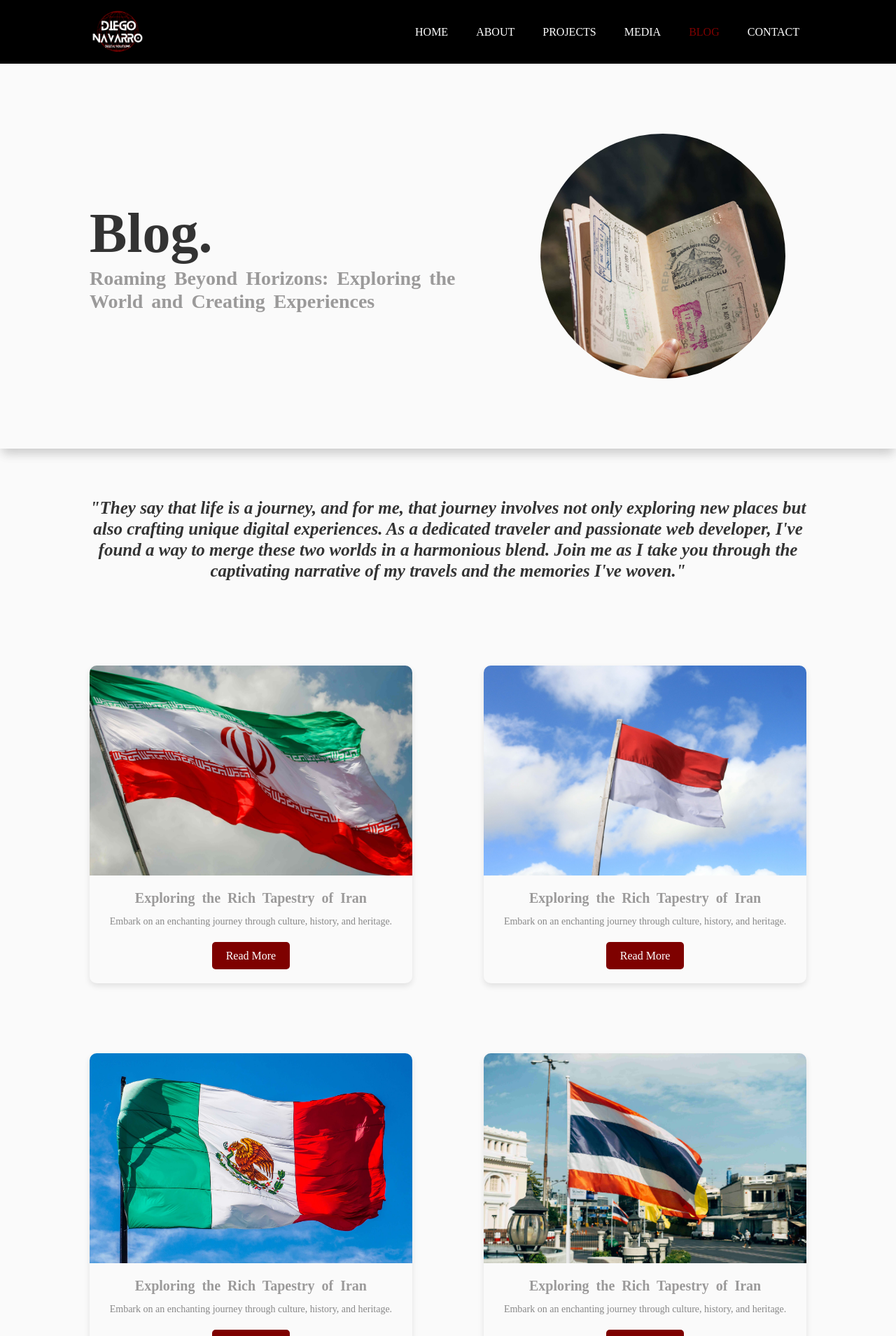
After one commit to DiegNav33/My-Portfolio, a PHP site: page /pages/destination-pages/article.html in a window 1280 px wide. The commit adds this page. Shown: the top 1909 px of the page at 70% size. Run offline with PHP 8.4, Linux system fonts and the light colour scheme; some libraries are stand-ins or nearby versions.

Commit message:
All pages modified -> added BLOG on nav bar, new page blog with articles, scss modified

```diff
--- a/css/style.css
+++ b/css/style.css
@@ -776,12 +799,73 @@ main .blogFlex .blogGeneralRight img {
 main .blogFlex .blogGeneralRight .japanFlag {
   left: -150px;
 }
+main .blogFlex .blogGeneralRight .passportStamp {
+  left: -135px;
+  top: -70px;
+  width: 180%;
+}
 main .blogContent article {
   text-align: center;
   margin: 5rem 0;
 }
 main .blogContent article p {
   padding: 2rem 0;
+}
+main .blogArticlesGeneral article p {
+  font-size: 2.5rem;
+  font-style: oblique;
+  font-weight: bold;
+}
+main .blogArticlesGeneral .blogArticles {
+  display: flex;
+  justify-content: space-between;
+  flex-wrap: wrap;
+}
+main .blogArticlesGeneral .blogArticles .card {
+  width: 45%;
+  background-color: #fafafa;
+  border-radius: 10px;
+  box-shadow: 0 4px 8px rgba(0, 0, 0, 0.1);
+  overflow: hidden;
+  transition: transform 0.2s, box-shadow 0.2s;
+  margin: 5rem 0;
+}
+main .blogArticlesGeneral .blogArticles .card:hover {
+  transform: translateY(-15px);
+  box-shadow: 0 6px 12px rgba(0, 0, 0, 0.15);
+}
+main .blogArticlesGeneral .blogArticles .card .cardImage {
+  width: 100%;
+  height: 300px;
+  display: block;
+  -o-object-fit: cover;
+     object-fit: cover;
+}
+main .blogArticlesGeneral .blogArticles .card .cardContent {
+  padding: 20px;
+  text-align: center;
+}
+main .blogArticlesGeneral .blogArticles .card h2 {
+  font-size: 20px;
+  margin-bottom: 10px;
+}
+main .blogArticlesGeneral .blogArticles .card p {
+  font-size: 14px;
+  color: #888;
+  margin-bottom: 20px;
+}
+main .blogArticlesGeneral .blogArticles .card a {
+  display: inline-block;
+  padding: 10px 20px;
+  background-color: var(--colorRed);
+  color: #fff;
+  border: none;
+  border-radius: 5px;
+  text-decoration: none;
+  transition: background-color 0.5s ease;
+}
+main .blogArticlesGeneral .blogArticles .card a:hover {
+  background-color: #0056b3;
 }
 main .contactFlex {
   display: flex;
--- a/index.html
+++ b/index.html
@@ -24,6 +24,7 @@
                     <li><a href="pages/about.html">ABOUT</a></li>
                     <li><a href="pages/projects.html">PROJECTS</a></li>
                     <li><a href="pages/photo_video.html">MEDIA</a></li>
+                    <li><a href="destination-pages/article.html">BLOG</a></li>
                     <li><a href="pages/contact.html">CONTACT</a></li>
                 </ul>
             </nav>
--- a/pages/about.html
+++ b/pages/about.html
@@ -24,6 +24,7 @@
                     <li><a class="active" href="about.html">ABOUT</a></li>
                     <li><a href="projects.html">PROJECTS</a></li>
                     <li><a href="photo_video.html">MEDIA</a></li>
+                    <li><a href="destination-pages/article.html">BLOG</a></li>
                     <li><a href="contact.html">CONTACT</a></li>
                 </ul>
             </nav>
--- a/pages/contact.html
+++ b/pages/contact.html
@@ -24,6 +24,7 @@
                     <li><a href="about.html">ABOUT</a></li>
                     <li><a href="projects.html">PROJECTS</a></li>
                     <li><a href="photo_video.html">MEDIA</a></li>
+                    <li><a href="destination-pages/article.html">BLOG</a></li>
                     <li><a class="active" href="contact.html">CONTACT</a></li>
                 </ul>
             </nav>
--- /dev/null
+++ b/pages/destination-pages/article.html
@@ -0,0 +1,127 @@
+<!DOCTYPE html>
+<html lang="fr">
+
+<head>
+    <meta charset="UTF-8">
+    <meta name="viewport" content="width=device-width, initial-scale=1.0">
+    <meta name="description" content="Portfolio Web Developer Diego Navarro">
+    <meta name="author" content="Navarro Diego">
+    <link rel="icon" type="image/png" href="../../images/Diego.png" />
+    <title>Navarro Diego | Web Developer / Web designer / video & photo editing</title>
+    <link rel="preconnect" href="https://fonts.googleapis.com">
+    <link rel="preconnect" href="https://fonts.gstatic.com" crossorigin>
+    <link href="https://fonts.googleapis.com/css2?family=Alegreya+Sans+SC:ital,wght@0,300;0,400;0,500;0,700;0,800;0,900;1,300;1,400;1,500;1,700;1,800;1,900&display=swap" rel="stylesheet">
+    <link rel="stylesheet" href="../../css/style.css">
+</head>
+<body>
+    <header>
+        <div class="container">
+            <nav class="dFlex">
+                <a href="../../index.html"><img src="../../images/Diego.png" alt="Logo Diego Navarro Digital Solutions"></a>
+                <ul>
+                    <li><a href="../../index.html">HOME</a></li>
+                    <li><a href="../about.html">ABOUT</a></li>
+                    <li><a href="../projects.html">PROJECTS</a></li>
+                    <li><a href="../photo_video.html">MEDIA</a></li>
+                    <li><a class="active" href="article.html">BLOG</a></li>
+                    <li><a href="../contact.html">CONTACT</a></li>
+                </ul>
+            </nav>
+        </div>
+    </header>
+    <main>
+        <div class="boxShadowGeneral">
+            <div class="container">
+                <div class="blogFlex">
+                    <div class="blogGeneralLeft">
+                        <h1>Blog.</h1>
+                        <h2>Roaming Beyond Horizons: Exploring the World and Creating Experiences</h2>
+                    </div>
+                    <div class="blogGeneralRight">
+                        <div class="radiusImg">
+                            <img class="passportStamp" src="../../images/blog/passport.jpg" alt="Passport with stamps">
+                        </div>
+                    </div>
+                </div>
+            </div>
+        </div>
+        <div class="container blogContent blogArticlesGeneral">
+            <article>
+                <p>"They say that life is a journey, and for me, that journey involves not only exploring new places but also crafting unique digital experiences. As a dedicated traveler and passionate web developer, I've found a way to merge these two worlds in a harmonious blend. Join me as I take you through the captivating narrative of my travels and the memories I've woven."</p>
+            </article>
+            <section class="blogArticles">
+                <div class="card">
+                    <img class="cardImage" src="../../images/blog/iran-flag.jpg" alt="Iranian flag">
+                    <div class="cardContent">
+                      <h2>Exploring the Rich Tapestry of Iran</h2>
+                      <p>Embark on an enchanting journey through culture, history, and heritage.</p>
+                      <a href="iran.html">Read More</a>
+                    </div>
+                </div>
+                <div class="card">
+                    <img class="cardImage" src="../../images/blog/indonesia-flag.jpg" alt="Indonesian flag">
+                    <div class="cardContent">
+                      <h2>Exploring the Rich Tapestry of Iran</h2>
+                      <p>Embark on an enchanting journey through culture, history, and heritage.</p>
+                      <a href="indonesia.html">Read More</a>
+                    </div>
+                </div>
+                <div class="card">
+                    <img class="cardImage" src="../../images/blog/mexico-flag.jpg" alt="Mexican flag">
+                    <div class="cardContent">
+                      <h2>Exploring the Rich Tapestry of Iran</h2>
+                      <p>Embark on an enchanting journey through culture, history, and heritage.</p>
+                      <a href="mexico.html">Read More</a>
+                    </div>
+                </div>
+                <div class="card">
+                    <img class="cardImage" src="../../images/blog/thailand-flag.jpg" alt="Thai flag">
+                    <div class="cardContent">
+                      <h2>Exploring the Rich Tapestry of Iran</h2>
+                      <p>Embark on an enchanting journey through culture, history, and heritage.</p>
+                      <a href="thailand.html">Read More</a>
+                    </div>
+                </div>
+                <div class="card">
+                    <img class="cardImage" src="../../images/blog/japan-flag.jpg" alt="Japan flag">
+                    <div class="cardContent">
+                      <h2>Exploring the Rich Tapestry of Iran</h2>
+                      <p>Embark on an enchanting journey through culture, history, and heritage.</p>
+                      <a href="japan.html">Read More</a>
+                    </div>
+                </div>
+                <div class="card">
+                    <img class="cardImage" src="../../images/blog/spain-flag.jpg" alt="Spanish flag">
+                    <div class="cardContent">
+                      <h2>Exploring the Rich Tapestry of Iran</h2>
+                      <p>Embark on an enchanting journey through culture, history, and heritage.</p>
+                      <a href="tenerife.html">Read More</a>
+                    </div>
+                </div>
+            </section>
+        </div>
+    </main>
+    <footer>
+        <div class="container">
+            <div class="dFlex">
+                <div class="socialMedia">
+                    <p>Follow me on :</p>
+                    <a href="https://www.linkedin.com/in/diego-navarro-7b148227b/" target="_blank"><i class="fa-brands fa-linkedin-in fa-2xl"></i></a>
+                    <a href="https://www.instagram.com/diegnav_travel/" target="_blank"><i class="fa-brands fa-instagram fa-2xl"></i></a>
+                    <a href="https://www.youtube.com/channel/UCGaa6cZbe9ffIzVvazMsiSQ" target="_blank"><i class="fa-brands fa-youtube fa-2xl"></i></a>
+                    <a href="https://github.com/DiegNav33" target="_blank"><i class="fa-brands fa-github fa-2xl"></i></a>
+                </div>
+                <div class="copyright">
+                    <p>&copy; 2023 Diego Navarro. All rights reserved.</p>
+                </div>
+                <div class="contactFooter">
+                    <p>Contact me :</p>
+                    <p><i class="fa-solid fa-phone-volume"></i> <a href="tel:+33699863433">+33 6 99 86 34 33</a></p>
+                    <p><i class="fa-solid fa-envelope"></i> <a href="mailto:diegnavpro@gmail.com">diegnavpro@gmail.com</a></p>
+                </div>
+            </div>
+        </div>
+    </footer>
+    <script src="https://kit.fontawesome.com/b5f95cb708.js" crossorigin="anonymous"></script>
+</body>
+</html>
--- a/pages/destination-pages/indonesia.html
+++ b/pages/destination-pages/indonesia.html
@@ -22,7 +22,8 @@
                     <li><a href="../../index.html">HOME</a></li>
                     <li><a href="../about.html">ABOUT</a></li>
                     <li><a href="../projects.html">PROJECTS</a></li>
-                    <li><a class="active" href="../photo_video.html">MEDIA</a></li>
+                    <li><a href="../photo_video.html">MEDIA</a></li>
+                    <li><a class="active" href="article.html">BLOG</a></li>
                     <li><a href="../contact.html">CONTACT</a></li>
                 </ul>
             </nav>
--- a/pages/destination-pages/iran.html
+++ b/pages/destination-pages/iran.html
@@ -21,7 +21,8 @@
                     <li><a href="../../index.html">HOME</a></li>
                     <li><a href="../about.html">ABOUT</a></li>
                     <li><a href="../projects.html">PROJECTS</a></li>
-                    <li><a class="active" href="../photo_video.html">MEDIA</a></li>
+                    <li><a href="../photo_video.html">MEDIA</a></li>
+                    <li><a class="active" href="article.html">BLOG</a></li>
                     <li><a href="../contact.html">CONTACT</a></li>
                 </ul>
             </nav>
--- a/pages/destination-pages/japan.html
+++ b/pages/destination-pages/japan.html
@@ -22,7 +22,8 @@
                     <li><a href="../../index.html">HOME</a></li>
                     <li><a href="../about.html">ABOUT</a></li>
                     <li><a href="../projects.html">PROJECTS</a></li>
-                    <li><a class="active" href="../photo_video.html">MEDIA</a></li>
+                    <li><a href="../photo_video.html">MEDIA</a></li>
+                    <li><a class="active" href="article.html">BLOG</a></li>
                     <li><a href="../contact.html">CONTACT</a></li>
                 </ul>
             </nav>
--- a/pages/destination-pages/mexico.html
+++ b/pages/destination-pages/mexico.html
@@ -22,7 +22,8 @@
                     <li><a href="../../index.html">HOME</a></li>
                     <li><a href="../about.html">ABOUT</a></li>
                     <li><a href="../projects.html">PROJECTS</a></li>
-                    <li><a class="active" href="../photo_video.html">MEDIA</a></li>
+                    <li><a href="../photo_video.html">MEDIA</a></li>
+                    <li><a class="active" href="article.html">BLOG</a></li>
                     <li><a href="../contact.html">CONTACT</a></li>
                 </ul>
             </nav>
--- a/pages/destination-pages/tenerife.html
+++ b/pages/destination-pages/tenerife.html
@@ -22,7 +22,8 @@
                     <li><a href="../../index.html">HOME</a></li>
                     <li><a href="../about.html">ABOUT</a></li>
                     <li><a href="../projects.html">PROJECTS</a></li>
-                    <li><a class="active" href="../photo_video.html">MEDIA</a></li>
+                    <li><a href="../photo_video.html">MEDIA</a></li>
+                    <li><a class="active" href="article.html">BLOG</a></li>
                     <li><a href="../contact.html">CONTACT</a></li>
                 </ul>
             </nav>
--- a/pages/destination-pages/thailand.html
+++ b/pages/destination-pages/thailand.html
@@ -22,7 +22,8 @@
                     <li><a href="../../index.html">HOME</a></li>
                     <li><a href="../about.html">ABOUT</a></li>
                     <li><a href="../projects.html">PROJECTS</a></li>
-                    <li><a class="active" href="../photo_video.html">MEDIA</a></li>
+                    <li><a href="../photo_video.html">MEDIA</a></li>
+                    <li><a class="active" href="article.html">BLOG</a></li>
                     <li><a href="../contact.html">CONTACT</a></li>
                 </ul>
             </nav>
--- a/scss/style.scss
+++ b/scss/style.scss
@@ -451,6 +475,11 @@ main {
             .japanFlag{
                 left: -150px;
             }
+            .passportStamp{
+                left: -135px;
+                top:-70px;
+                width: 180%;
+            }
         }
     }
     .blogContent{
@@ -460,6 +489,75 @@ main {
 
             p{
                 padding: 2rem 0;
+            }
+        }
+    }
+
+    .blogArticlesGeneral{
+        article{
+            p{
+                font-size: 2.5rem;
+                font-style: oblique;
+                font-weight: bold;
+            }
+        }
+
+        .blogArticles{
+            display: flex;
+            justify-content: space-between;
+            flex-wrap: wrap;
+
+            .card{
+                width: 45%;
+                background-color: #fafafa;
+                border-radius: 10px;
+                box-shadow: 0 4px 8px rgba(0, 0, 0, 0.1);
+                overflow: hidden;
+                transition: transform 0.2s, box-shadow 0.2s;
+                margin: 5rem 0;
+
+                &:hover{
+                    transform: translateY(-15px);
+                    box-shadow: 0 6px 12px rgba(0, 0, 0, 0.15);
+                }
+
+                .cardImage{
+                    width: 100%;
+                    height: 300px;
+                    display: block;
+                    object-fit: cover;
+                }
+
+                .cardContent{
+                    padding: 20px;
+                    text-align: center;
+                }
+
+                h2{
+                    font-size: 20px;
+                    margin-bottom: 10px;
+                }
+
+                p{
+                    font-size: 14px;
+                    color: #888;
+                    margin-bottom: 20px;
+                }
+
+                a{
+                    display: inline-block;
+                    padding: 10px 20px;
+                    background-color:var(--colorRed);
+                    color: #fff;
+                    border: none;
+                    border-radius: 5px;
+                    text-decoration: none;
+                    transition: background-color .5s ease;
+
+                    &:hover{
+                        background-color: #0056b3;
+                    }
+                }
             }
         }
     }
```
Also changed, not shown: other parts of css/style.css (+35 -12 lines), other parts of scss/style.scss (+39 -15 lines), pages/photo_video.html (+1 -29 lines), pages/projects.html (+61 -5 lines), images/blog/passport.jpg (added), 1 other file.
